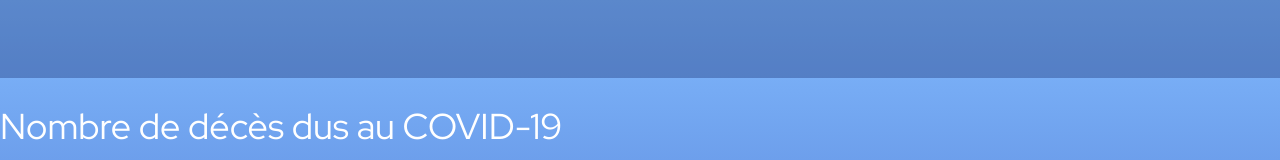
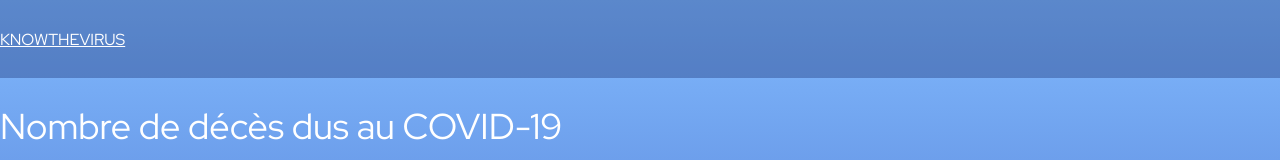
Before and after one commit to antaymard/knowthevirus, a React (Create React App) app in the folder client/: page / in a window 1280 px wide. Shown: the top 160 px of the page. Built offline with nearby package versions, Linux system fonts and the light colour scheme; no server answers.

Commit message:
fix header

```diff
--- a/client/src/components/header/Header.jsx
+++ b/client/src/components/header/Header.jsx
@@ -1,4 +1,5 @@
 import React from "react";
+import { Link } from "react-router-dom";
 import "./header.css";
 //import img from "../../image/virus.jpg";
 
@@ -6,6 +7,8 @@ function Header() {
   return (
     <header>
       <div className="header-section">
+        <Link to="/">KNOWTHEVIRUS</Link>
+        {/* <Link to="/simulation">KNOWTHEVIRUS</Link> */}
         {/* <img className="logo" src={img} alt="" /> */}
         {/* <input id="country-searchbar" placeholder="Rechercher un pays"></input> */}
         <div />
```
